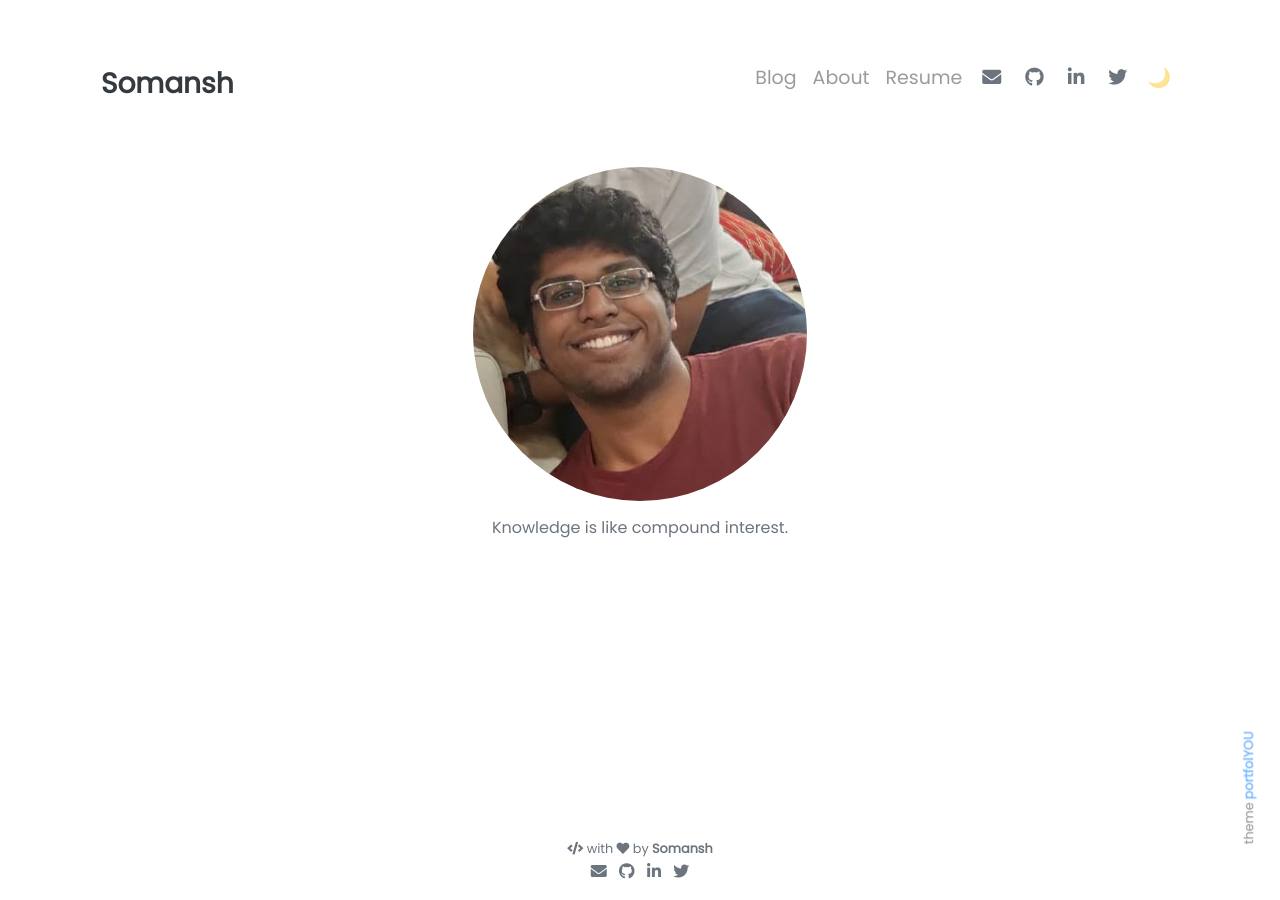
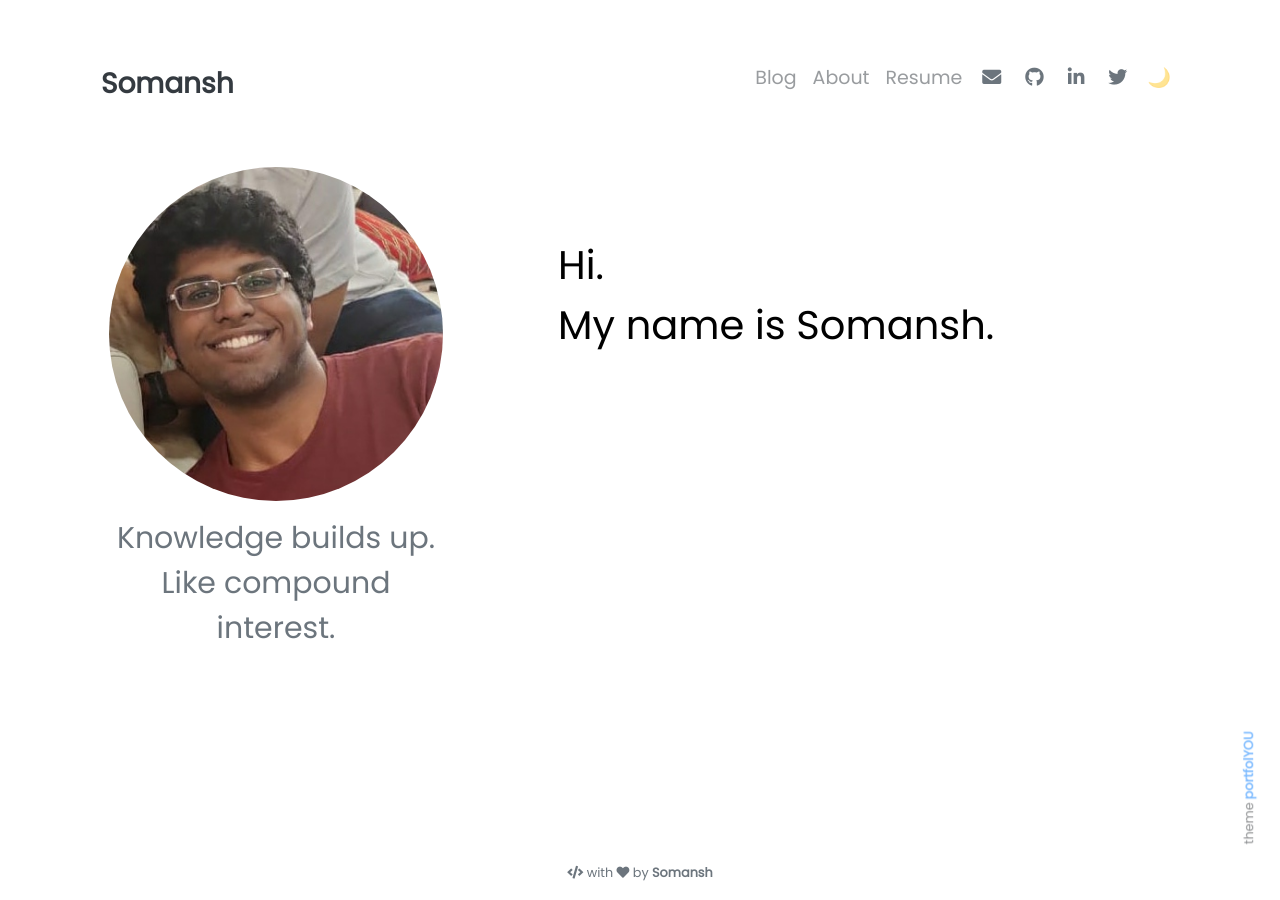
Before and after one commit to somanshreddy/somanshreddy.github.io, a Jekyll site: the page built from pages/index.md, in a window 1280 px wide. Built offline with Jekyll 4.4.1, drawn with Linux system fonts in a browser that asks for light colours; nearby versions of some CDN libraries.

Commit message:
Add animated text on home page

```diff
--- a/_config.yml
+++ b/_config.yml
@@ -1,7 +1,7 @@
 ### Site Settings ###
 title               : Somansh
 description         : >-
-                      Knowledge is like compound interest.
+                      Knowledge builds up. Like compound interest.
 baseurl             : ""                     # Change to empty quotes if you are hosting your site at <your-username>.github.io directly
 repository          : somanshreddy/somanshreddy.github.io     # Change to <your-username>/<your-username>.github.io (or remove it if you don't need remote projects)
 remote_theme        : YoussefRaafatNasry/portfolYOU
--- /dev/null
+++ b/_includes/about/github.html
@@ -0,0 +1,4 @@
+<div class="col mt-4">
+  <h2 class="mb-3">{{ include.title }}</h2>
+  <img src="https://ghchart.rshah.org/somanshreddy" alt="Somansh's Github chart" title="Github" />
+</div>
--- a/_includes/footer.html
+++ b/_includes/footer.html
@@ -4,8 +4,6 @@
     <i class="fas fa-code"></i> with <i class="fas fa-heart"></i>
     by <strong>{{ site.author.name }}</strong>
   </small>
-
-  {% include social.html %}
 
   {%- assign theme_name = "portfolYOU" -%}
   {%- assign theme_repo = "https://github.com/YoussefRaafatNasry/portfolYOU" -%}
--- a/_includes/landing.html
+++ b/_includes/landing.html
@@ -1,4 +1,4 @@
-<div class="row justify-content-center align-items-center p-4">
+<div class="row justify-content-flex-start align-items-start p-4">
   <div class="col-lg-4 col-md-6 text-center mt-4">
 
     <!-- Fine Circle Responsive Image -->
@@ -9,7 +9,11 @@
       </div>
     </div>
 
-    <p class="text-muted wow animated slideInUp" data-wow-delay=".15s">{{ site.description }}</p>
+    <p class="text-muted wow animated slideInUp" data-wow-delay=".15s" style="font-size:30px">
+    {{ site.description }}</p>
 
   </div>
+
+  <p class="test">Hi.<br> My name is Somansh.</p>
+
 </div>
--- a/_sass/_landing.scss
+++ b/_sass/_landing.scss
@@ -26,3 +26,40 @@
   object-fit: cover;
   object-position: center;
 }
+
+@import url('https://fonts.googleapis.com/css?family=Source+Code+Pro');
+
+.test {
+  margin-top: 100px;
+  margin-left: 100px;
+  white-space: nowrap;
+  overflow: hidden;
+  font-family: "Poppins", sans-serif;
+  font-size: 40px;
+  color: black;
+  animation: animated-text 1.5s steps(30,end) 1s 1 normal both;
+}
+
+/* text animation */
+
+@keyframes animated-text{
+  from{width: 0;}
+  to{width: 500px;}
+}
+
+.test2 {
+  left: 10;
+  white-space: nowrap;
+  overflow: hidden;
+  font-family: "Poppins", sans-serif;
+  font-size: 40px;
+  color: black;
+  animation: animated-text2 2s steps(30,end) 1s 1 normal both;
+}
+
+/* text animation */
+
+@keyframes animated-text2{
+  from{width: 0;}
+  to{width: 472px;}
+}
```
Also changed, not shown: assets/js/type.js (added, +11 -0 lines), pages/about.md (+5 -1 lines).
